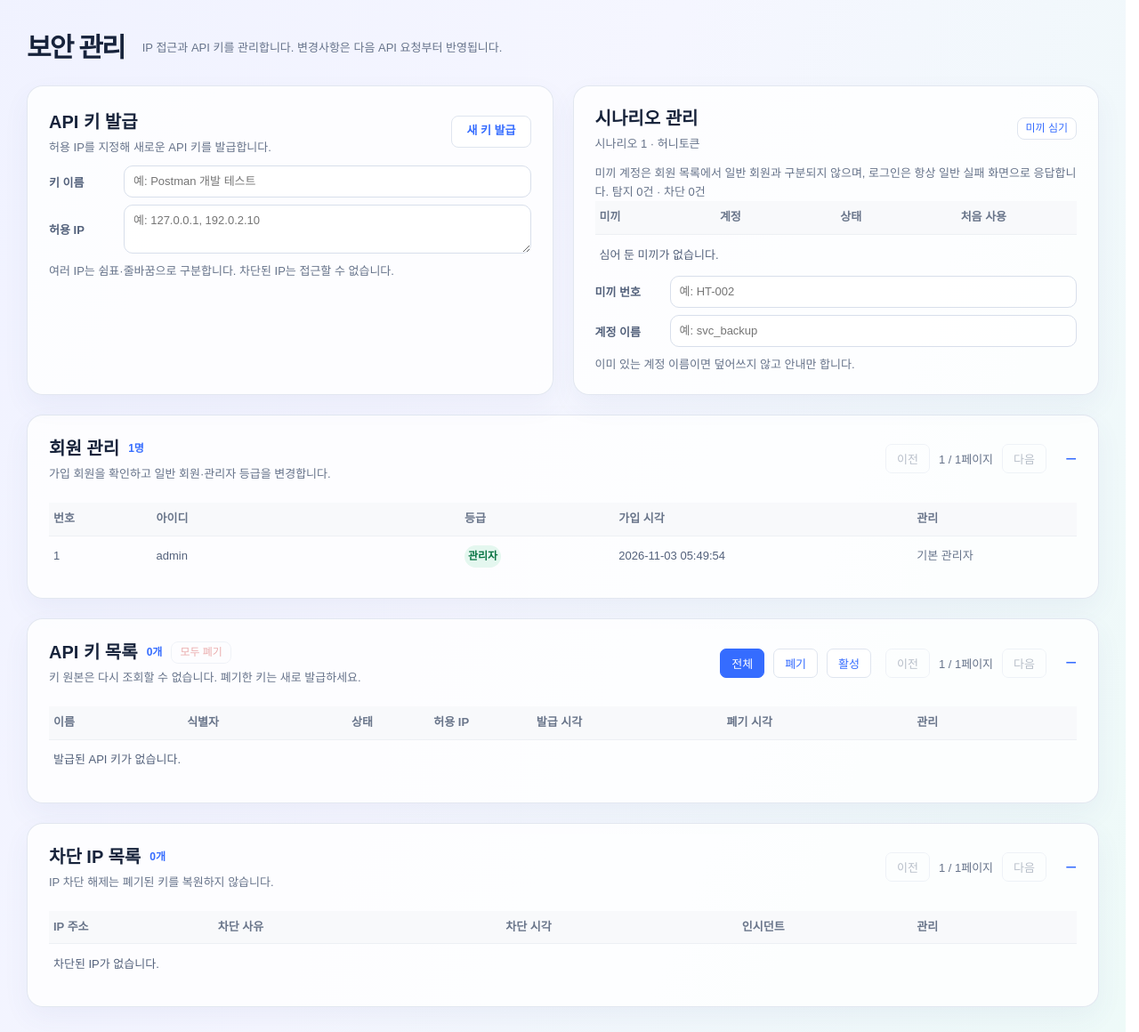
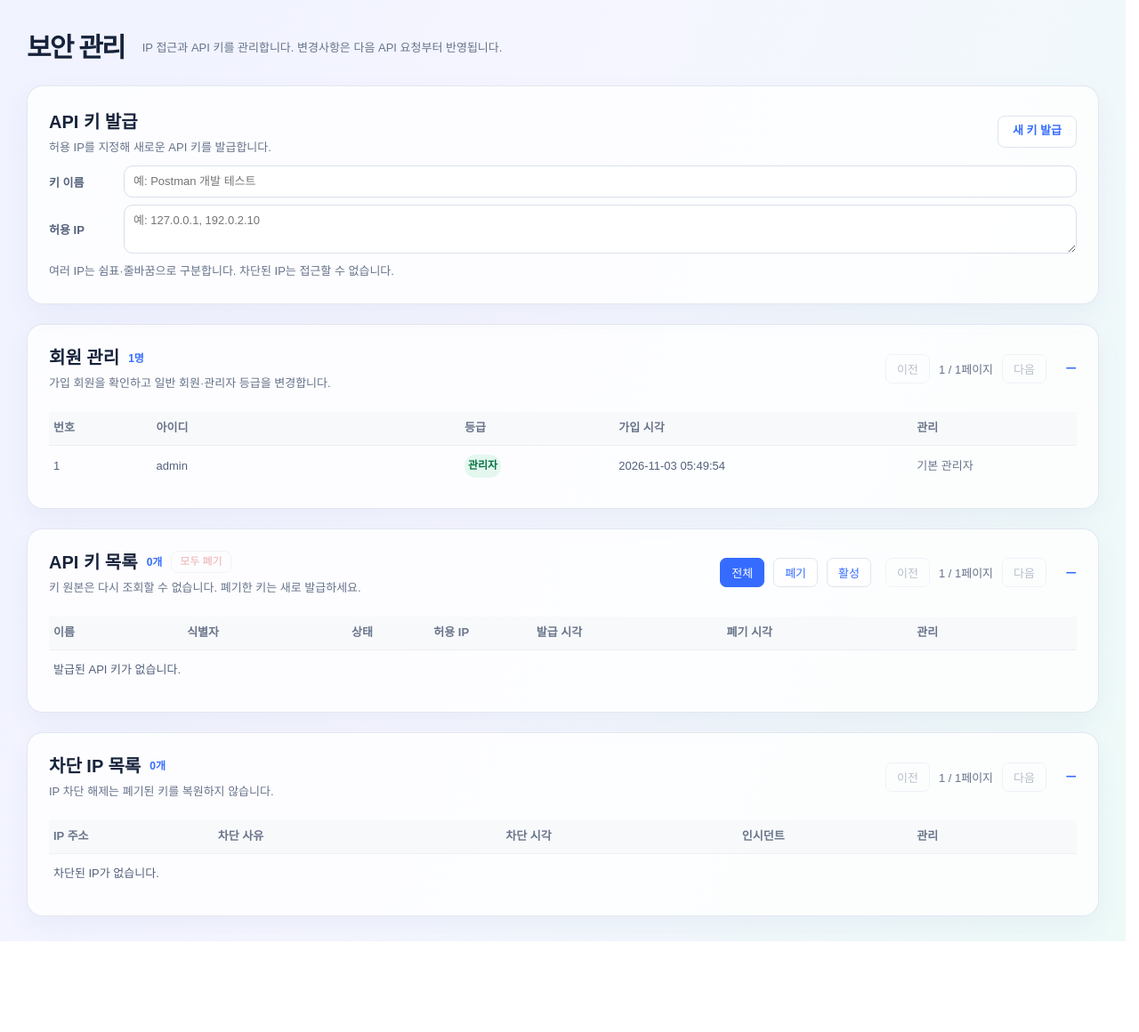
Before and after one commit to altdmfk/network-team03, a Flask app: page /admin in a window 1280 px wide. Shown: the part 68-1228 px from the top of the page at 89% size. After the commit the page ends 1126 px from the top, so only its background shows below. Run offline with Flask 3, Linux system fonts and the light colour scheme; the visitor is signed in with stand-in values (Sample User, id 1); data that the repository does not hold is empty.

Commit message:
refactor: simplify web app to three security scenarios

```diff
--- a/web-app/app.py
+++ b/web-app/app.py
@@ -529,7 +529,7 @@ def key_delivery_unavailable(_error):
 
 @app.post("/api/security-events")
 def receive_security_event():
-    """Store a normalized event sent by the scenario 3 n8n workflow."""
+    """Store a normalized event sent by the API-key n8n workflow."""
     payload = request.get_json(silent=True) or {}
     event_type = str(payload.get("event_type", "")).strip().lower()
     if not event_type:
@@ -575,7 +575,7 @@ def receive_security_event():
                     "INSERT INTO incident_tickets (id,title,ip,api_key_id,scenario,event,occurrence_count,"
                     "action,status,severity,severity_class,created_at,closed_at) VALUES (?,?,?,?,?,?,?,?,?,?,?,?,?)",
                     (event["incident_id"], "비허용 IP의 API 키 사용", event["client_ip"], event["api_key_id"],
-                     "시나리오 3", event_type, 1, event["action"], event["status"], event["severity"],
+                     "시나리오 2", event_type, 1, event["action"], event["status"], event["severity"],
                      severity_class, event["event_timestamp"], now if event["status"] == "종료" else "-"),
                 )
         cursor = db.execute(
@@ -735,10 +735,9 @@ def dashboard():
         event_params + (event_page.size, event_page.offset),
     ).fetchall()
     scenario_names = {
-        "killchain_critical": "시나리오 4 · 킬체인 CRITICAL",
-        "honeytoken_used": "시나리오 1 · 허니토큰 사용 탐지",
+        "killchain_critical": "시나리오 3 · 킬체인 CRITICAL",
         "api_request_allowed": "정상 API 요청",
-        "api_key_compromised": "시나리오 3 · API 키 유출 탐지",
+        "api_key_compromised": "시나리오 2 · API 키 유출 탐지",
         "authentication_failed": "인증 실패 탐지",
         "queue_lag": "로그 버퍼링 지연",
     }
@@ -776,74 +775,8 @@ def dashboard():
     )
 
 
-# ══════════════════════════════════════════════════════════════════════════════
-# 시나리오 1: 허니토큰 기만 탐지 — EngineSquare 통합
-#  - 미끼 계정은 이 웹앱 users 표에 일반 회원처럼 섞여 있다(seed-honeytoken 명령으로 심음).
-#  - 미끼로 로그인하면 일반 로그인 실패와 똑같은 화면을 돌려주고(위장), 미끼 사용을 기록한 뒤
-#    Graylog·Middleware에 신고한다. 티켓·이벤트·차단은 n8n이 공용 API(/automation/honeytoken-response)로 처리한다.
-#  - 차단 목록은 시나리오 3과 같은 blocked_ips 를 쓴다. 차단된 IP는 이 웹앱에도 접근할 수 없다(403, localhost 제외).
-#  - 미끼 현황·미끼 심기는 관리자 화면의 '시나리오 관리' 박스에 있다.
-# ══════════════════════════════════════════════════════════════════════════════
-import json as _s1_json
-import socket as _s1_socket
-import time as _s1_time
-import click as _s1_click
-from urllib.error import URLError as _S1URLError
-from urllib.request import Request as _S1Request, urlopen as _s1_urlopen
-
-S1_GRAYLOG_HOST = os.getenv("GRAYLOG_HOST", "localhost")
-S1_GRAYLOG_GELF_PORT = int(os.getenv("GRAYLOG_GELF_PORT", "12201"))
-S1_MIDDLEWARE_URL = os.getenv("MIDDLEWARE_INGEST_URL", "http://localhost:8000/ingest")
-S1_MIDDLEWARE_KEY = os.getenv("MIDDLEWARE_API_KEY", "")
-S1_LOGIN_FAILED_MSG = "아이디 또는 비밀번호가 올바르지 않습니다."   # login() 일반 실패 문구와 같아야 한다
-
-security_store.initialize_honeytokens()
-
-
-def _s1_report(token, ip):
-    gelf = {
-        "version": "1.1", "host": _s1_socket.gethostname(),
-        "short_message": f"honeytoken used: {token['token_id']} ('{token['token_value']}') from {ip}",
-        "timestamp": _s1_time.time(), "level": 2,
-        # 기존 Graylog 이벤트 정의(S1 Honeytoken used)·n8n이 쓰는 필드
-        "_rule": "honeytoken", "_token_id": token["token_id"], "_username": token["token_value"],
-        "_placement": token["placement"], "_src_ip": ip,
-        # 팀 공통 이벤트 필드
-        "_event_type": "HONEYTOKEN_ACCESS", "_client_ip": ip,
-        "_target_resource": request.path, "_status_code": 200,   # 일반 로그인 실패와 같은 로그인 화면(200)
-    }
-    try:
-        with _s1_socket.socket(_s1_socket.AF_INET, _s1_socket.SOCK_DGRAM) as sock:
-            sock.sendto(_s1_json.dumps(gelf).encode("utf-8"), (S1_GRAYLOG_HOST, S1_GRAYLOG_GELF_PORT))
-    except OSError as error:
-        # 사용자 화면에는 드러내지 않고(위장 유지) 운영자용 서버 로그에만 남긴다
-        app.logger.warning("Scenario 1 GELF send failed: host=%s port=%s token=%s ip=%s error=%s",
-                           S1_GRAYLOG_HOST, S1_GRAYLOG_GELF_PORT, token["token_id"], ip, error)
-    if not S1_MIDDLEWARE_URL:
-        return
-    event = {
-        "schema_version": "1.0", "timestamp": datetime.now(timezone.utc).isoformat(),
-        "client_ip": ip, "event_type": "HONEYTOKEN_ACCESS", "target_resource": request.path,
-        "status_code": 200, "severity": 1,
-        # 키 이름에 token 이 들어가면 Middleware가 [REDACTED] 처리하므로 decoy_* 로 보낸다
-        "raw_payload": {"decoy_id": token["token_id"], "decoy_type": token["token_type"],
-                        "decoy_placement": token["placement"],
-                        "detection_reason": "honeytoken_used", "source_scenario": "scenario1-honeytoken"},
-    }
-    headers = {"Content-Type": "application/json"}
-    if S1_MIDDLEWARE_KEY:
-        headers["X-API-Key"] = S1_MIDDLEWARE_KEY
-    try:
-        with _s1_urlopen(_S1Request(S1_MIDDLEWARE_URL, data=_s1_json.dumps(event, ensure_ascii=False).encode("utf-8"),
-                                    headers=headers, method="POST"), timeout=0.5):
-            pass
-    except (OSError, _S1URLError, TimeoutError) as error:
-        app.logger.warning("Scenario 1 Middleware forward failed: url=%s token=%s ip=%s error=%s",
-                           S1_MIDDLEWARE_URL, token["token_id"], ip, error)
-
-
 @app.before_request
-def scenario1_block_guard():
+def shared_block_guard():
     """공용 차단 목록(blocked_ips)에 있는 IP는 웹앱에 접근할 수 없다."""
     if request.endpoint == "static":
         return None
@@ -861,81 +794,5 @@ def scenario1_block_guard():
     return None
 
 
-@app.before_request
-def scenario1_decoy_session_guard():
-    """미끼 계정은 어떤 경로로도 로그인 상태가 될 수 없다."""
-    user = g.get("current_user")
-    if user and security_store.find_honeytoken_account(user["username"]):
-        session.clear()
-        g.current_user = None
-
-
-@app.before_request
-def scenario1_honeytoken_login():
-    """미끼 계정 로그인 → 기록·신고 후 일반 로그인 실패와 똑같은 화면."""
-    if request.endpoint != "login" or request.method != "POST":
-        return None
-    username = request.form.get("username", "").strip()
-    if not username:
-        return None
-    token = security_store.find_honeytoken_account(username)
-    if not token:
-        return None
-    ip = request.remote_addr or "unknown"
-    security_store.mark_honeytoken_used(token, ip)
-    _s1_report(token, ip)
-    flash(S1_LOGIN_FAILED_MSG, "error")
-    return render_template("login.html")
-
-
-def _s1_seed(token_id, username):
-    """미끼 계정 심기. 같은 이름의 실제 계정·미끼가 있으면 덮어쓰지 않고 (False, 이유)를 돌려준다."""
-    token_id, username = token_id.strip(), username.strip()
-    if not token_id or not username or len(token_id) > 20 or len(username) > 50:
-        return False, "미끼 번호(20자 이내)와 계정 이름(50자 이내)을 입력해 주세요."
-    db = get_db()
-    if db.execute("SELECT 1 FROM honeytokens WHERE token_id=? OR token_value=?", (token_id, username)).fetchone():
-        return False, f"{token_id} 또는 {username} 은(는) 이미 등록된 미끼입니다."
-    if db.execute("SELECT 1 FROM users WHERE username=?", (username,)).fetchone():
-        return False, f"{username} 은(는) 이미 있는 계정입니다. 덮어쓰지 않았으니 다른 이름을 쓰세요."
-    now = datetime.now().strftime("%Y-%m-%d %H:%M:%S")
-    # 비밀번호는 아무도 모르는 랜덤 값. 로그인 시도는 scenario1_honeytoken_login 에서 항상 실패 처리된다.
-    db.execute("INSERT INTO users (username, password_hash, created_at) VALUES (?, ?, ?)",
-               (username, generate_password_hash(secrets.token_hex(16)), now))
-    db.execute("INSERT INTO honeytokens (token_id, token_type, token_value, placement, status, created_at) "
-               "VALUES (?, 'account', ?, 'users_table', 'active', ?)", (token_id, username, now))
-    db.commit()
-    return True, f"{token_id}: 미끼 계정 {username} 을(를) 심었습니다."
-
-
-@app.cli.command("seed-honeytoken")
-@_s1_click.argument("token_id")
-@_s1_click.argument("username")
-def seed_honeytoken(token_id, username):
-    """미끼 계정 심기. 사용법(web-app 폴더): python -m flask --app app seed-honeytoken HT-001 backup_admin"""
-    _s1_click.echo(_s1_seed(token_id, username)[1])
-
-
-@app.post("/admin/honeytoken")
-@admin_required
-def admin_honeytoken_seed():
-    """관리자 화면 '시나리오 관리' 박스의 미끼 심기 폼(관리자 권한·CSRF 검사는 admin_required)."""
-    ok, message = _s1_seed(request.form.get("token_id", ""), request.form.get("username", ""))
-    flash(message, "success" if ok else "error")
-    return redirect(url_for("admin") + "#scenario-management", code=303)
-
-
-@app.context_processor
-def scenario1_admin_box():
-    """관리자 화면에서만 시나리오 1 현황을 넘긴다."""
-    if request.endpoint != "admin" or not g.get("current_user") or g.current_user["role"] != "admin":
-        return {}
-    tokens, tickets = security_store.honeytoken_overview()
-    # 탐지 건수는 공용 대시보드와 같이 티켓별 occurrence_count 합계
-    return {"s1": {"tokens": tokens, "hits": sum(int(t["occurrence_count"] or 0) for t in tickets),
-                   "blocked": sum(1 for t in tickets if t["blocked_at"]),
-                   "last": tickets[0] if tickets else None}}
-
-
 if __name__ == "__main__":
     app.run(host="0.0.0.0", port=5001, debug=os.getenv("ENGINESQUARE_DEBUG") == "1")
--- a/web-app/static/style.css
+++ b/web-app/static/style.css
@@ -31,10 +31,10 @@ h1 span { display: inline-block; padding: 0 12px; border-radius: 16px; backgroun
 .primary { background: #161616; color: #fff; }
 .secondary { background: rgba(255, 255, 255, .72); }
 
-.scenarios { margin-top: 76px; text-align: left; }
+.scenarios { max-width: 1080px; margin: 76px auto 0; text-align: left; }
 .scenarios h2 { margin: 0 0 5px; font-size: 27px; letter-spacing: -.05em; }
 .scenarios > p { margin: 0 0 14px; color: var(--muted); font-size: 14px; }
-.scenario-grid { display: grid; grid-template-columns: repeat(4, 1fr); gap: 12px; }
+.scenario-grid { display: grid; grid-template-columns: repeat(3, 1fr); gap: 12px; }
 .scenario-card { min-height: 145px; padding: 18px; border: 1px solid #e0e4ec; border-radius: 15px; background: rgba(255, 255, 255, .74); cursor: pointer; transition: background .18s ease, color .18s ease, border-color .18s ease, transform .18s ease; }
 .scenario-card:hover { transform: translateY(-2px); }
 .scenario-card.selected { border-color: #151515; background: #151515; color: #fff; }
@@ -87,9 +87,8 @@ input:focus, textarea:focus { border-color: var(--blue); box-shadow: 0 0 0 3px r
 .write-panel textarea { resize: vertical; }
 .write-panel .button { width: max-content; margin-top: 8px; border: 0; cursor: pointer; }
 .dashboard-page { }
-.admin-grid { display: grid; grid-template-columns: repeat(2, minmax(0, 1fr)); gap: 22px; }
+.admin-grid { display: grid; grid-template-columns: minmax(0, 1fr); gap: 22px; }
 .admin-grid .write-panel { margin-top: 0; }
-.admin-grid .bait-management-panel { align-self: start; padding: 20px 24px; }
 .bait-management-panel .section-title h2 { margin: 0; }
 .bait-management-panel .admin-help { margin: 6px 0 0; }
 .key-issue-panel .section-title h2 { margin: 0; }
--- a/web-app/templates/admin.html
+++ b/web-app/templates/admin.html
@@ -30,24 +30,6 @@
         <textarea id="allowed-ips" name="allowed_ips" rows="2" placeholder="예: 127.0.0.1, 192.0.2.10" required></textarea>
         <p class="admin-help">여러 IP는 쉼표·줄바꿈으로 구분합니다. 차단된 IP는 접근할 수 없습니다.</p>
       </form>
-    </section>
-    <section id="scenario-management" class="panel write-panel bait-management-panel">
-      <div class="section-title"><div><h2>시나리오 관리</h2><p class="admin-help">시나리오 1 · 허니토큰</p></div><button class="admin-action" type="submit" form="s1-seed-form">미끼 심기</button></div>
-      <p class="admin-help">미끼 계정은 회원 목록에서 일반 회원과 구분되지 않으며, 로그인은 항상 일반 실패 화면으로 응답합니다.
-        탐지 {{ s1.hits }}건 · 차단 {{ s1.blocked }}건{% if s1.last %} · 최근 {{ s1.last.id }} (<code>{{ s1.last.ip }}</code>){% endif %}</p>
-      <div class="table-scroll"><table class="ticket-table admin-table">
-        <thead><tr><th>미끼</th><th>계정</th><th>상태</th><th>처음 사용</th></tr></thead>
-        <tbody>{% for t in s1.tokens %}<tr>
-          <td>{{ t.token_id }}</td><td><code>{{ t.token_value }}</code></td>
-          <td><span class="status {{ 'warning' if t.status == 'used' else 'normal' }}">{{ {'active': '대기', 'used': '사용됨', 'revoked': '회수됨'}.get(t.status, t.status) }}</span></td>
-          <td>{{ t.used_at|display_time if t.used_at else '-' }}{% if t.used_by_ip %} · <code>{{ t.used_by_ip }}</code>{% endif %}</td>
-        </tr>{% else %}<tr><td colspan="4" class="empty-state">심어 둔 미끼가 없습니다.</td></tr>{% endfor %}</tbody>
-      </table></div>
-      <div class="key-issue-panel"><form id="s1-seed-form" method="post" action="{{ url_for('admin_honeytoken_seed') }}">{{ csrf() }}
-        <label for="s1-token-id">미끼 번호</label><input id="s1-token-id" name="token_id" maxlength="20" placeholder="예: HT-002" required>
-        <label for="s1-username">계정 이름</label><input id="s1-username" name="username" maxlength="50" placeholder="예: svc_backup" required>
-        <p class="admin-help">이미 있는 계정 이름이면 덮어쓰지 않고 안내만 합니다.</p>
-      </form></div>
     </section>
   </div>
   <details id="members" data-persist-accordion class="panel dashboard-accordion admin-list" open>
```
Also changed, not shown: web-app/security_store.py (+2 -37 lines), web-app/templates/index.html (+3 -4 lines), web-app/README.md.
